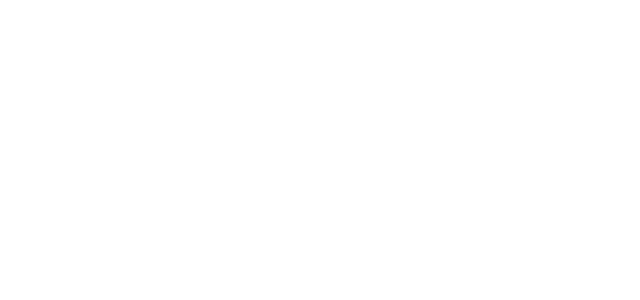
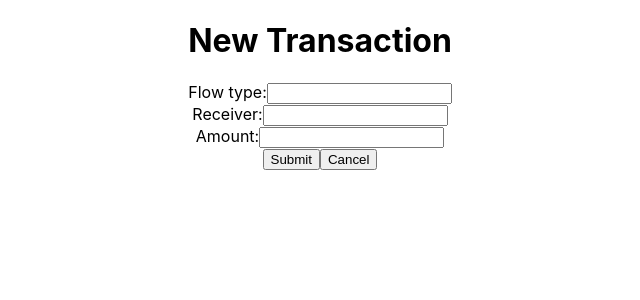
Before and after one commit to jiahui333/banking-insight-app, a React (Create React App) app in the folder front-end/: page /accounts/1/transactions/add in a window 1280 px wide. Before the commit this address had no page. Shown: the top 300 px of the page, without its empty margins (320-960 px from the left). Built offline with nearby package versions, Linux system fonts and the light colour scheme.

Commit message:
Add transactions to a specific account

```diff
--- a/front-end/src/App.tsx
+++ b/front-end/src/App.tsx
@@ -12,7 +12,7 @@ function App() {
             <Routes>
                 <Route path="/accounts" element={<AccountsPage/>} />
                 <Route path="/accounts/:id/transactions" element={<TransactionsPage/>} />
-                <Route path="/add-transaction" element={<AddTransactionPage/>} />
+                <Route path="/accounts/:id/transactions/add" element={<AddTransactionPage/>} />
             </Routes>
         </Router>
     </div>
--- a/front-end/src/transactions/AddTransactionPage.tsx
+++ b/front-end/src/transactions/AddTransactionPage.tsx
@@ -1,11 +1,13 @@
 import React, {useState} from "react";
 import axios from "axios";
-import {Link, useNavigate} from "react-router-dom";
+import {Link, useNavigate, useParams} from "react-router-dom";
 
 
 export default function AddTransactionPage() {
 
     const navigate = useNavigate();
+
+    const { id } = useParams() as { id: string };
 
     const [transaction, setTransaction] = useState({
         flowType: "",
@@ -23,8 +25,8 @@ export default function AddTransactionPage() {
 
     const onSubmitForm = async (e: React.FormEvent<HTMLFormElement>) => {
         e.preventDefault();
-        await axios.post("http://localhost:8080/transactions", transaction)
-        navigate("/transactions")
+        await axios.post(`http://localhost:8080/accounts/${id}/transactions`, transaction)
+        navigate(`/accounts/${id}/transactions`)
     }
 
     return (
@@ -62,7 +64,7 @@ export default function AddTransactionPage() {
                 </label>
                 <br />
                 <input type="submit" value="Submit" />
-                <Link to={"/transactions"}>
+                <Link to={`/accounts/${id}/transactions`}>
                     <input type="button" value="Cancel" />
                 </Link>
             </form>
--- a/front-end/src/transactions/TransactionsPage.tsx
+++ b/front-end/src/transactions/TransactionsPage.tsx
@@ -6,7 +6,6 @@ import type {Transaction} from "../types/TransactionType";
 export default function TransactionsPage() {
 
     const [transactions, setTransactions] = useState<Transaction[]>([]);
-
     const { id } = useParams() as { id: string };
 
     useEffect(() => {
@@ -64,7 +63,7 @@ export default function TransactionsPage() {
                     {listTransactions}
                 </tbody>
             </table>
-            <Link to="/add-transaction">
+            <Link to={`/accounts/${id}/transactions/add`}>
                 <button>Add transaction</button>
             </Link>
         </div>
```
Also changed, not shown: 1 other file (tests, documents, lock files or other folders).
